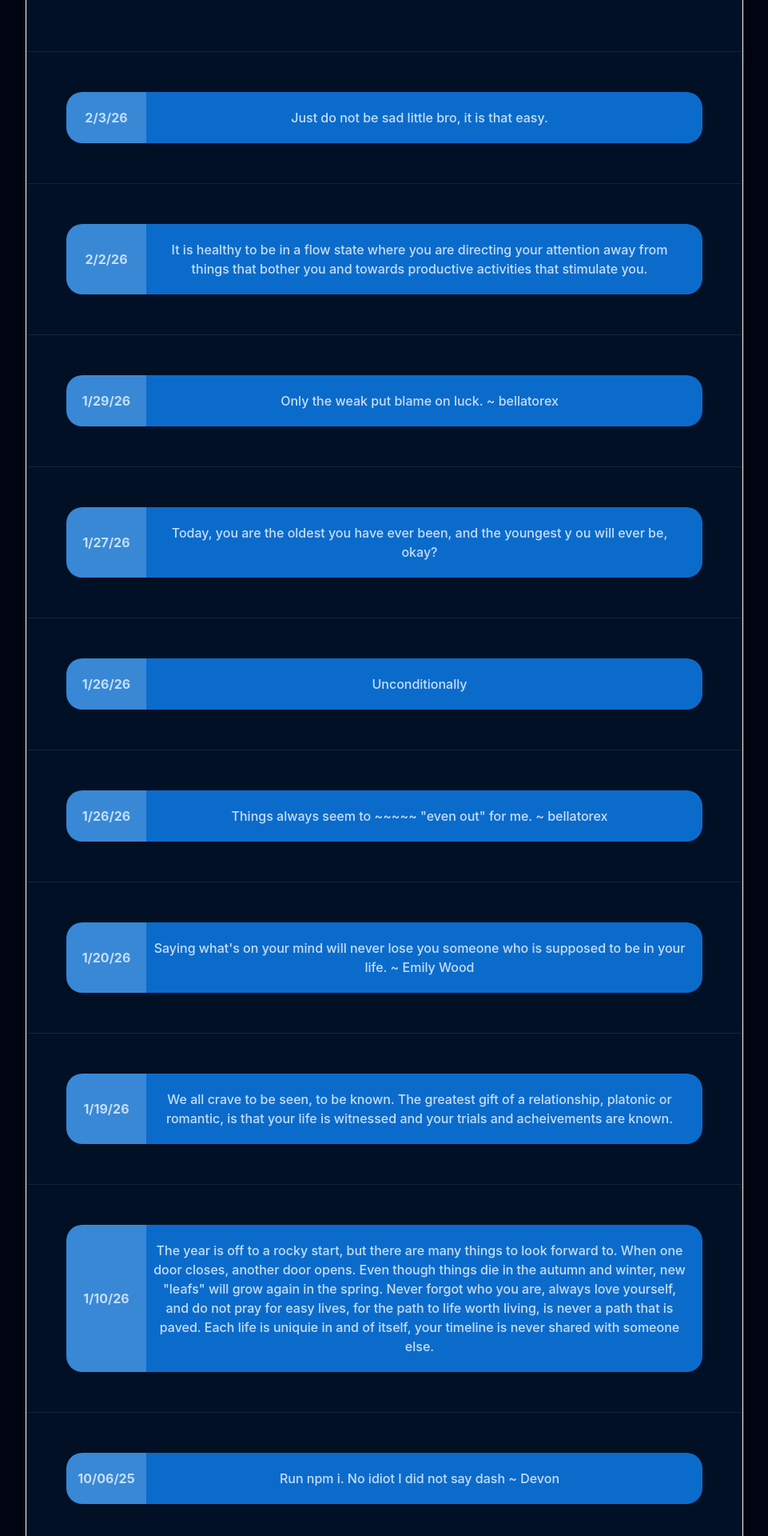
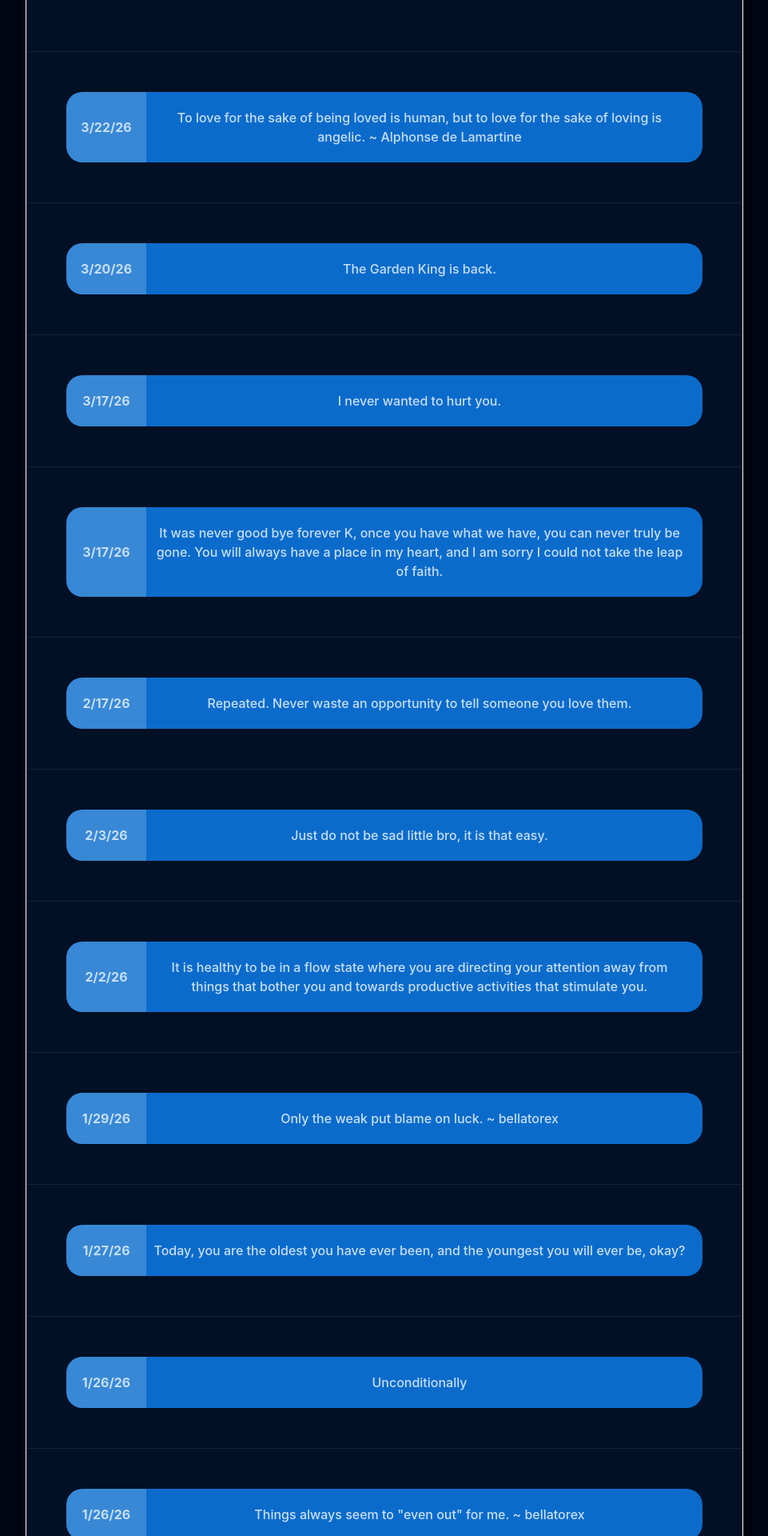
Before and after one commit to theChrisODOM/PoetryPage, a React (Create React App) app: page / in a window 1280 px wide. Shown: the part 600-2520 px from the top of the page at 80% size, without its empty margins (159-1120 px from the left). Built offline with nearby package versions, Linux system fonts and the light colour scheme.

Commit message:
More poems

```diff
--- a/src/PoetryProps.js
+++ b/src/PoetryProps.js
@@ -9,13 +9,18 @@ export function PoetryProps(date, poetry) {
 export function MasterListOfPoetry() {
     const list = []
     list.push(
+        PoetryProps("3/22/26", "To love for the sake of being loved is human, but to love for the sake of loving is angelic. ~  Alphonse de Lamartine"),
+        PoetryProps("3/20/26", "The Garden King is back."),
+        PoetryProps("3/17/26", "I never wanted to hurt you."),
+        PoetryProps("3/17/26", "It was never good bye forever K, once you have what we have, you can never truly be gone.  You will always have a place in my heart, and I am sorry I could not take the leap of faith."),
+        PoetryProps("2/17/26", "Repeated. Never waste an opportunity to tell someone you love them."),
         PoetryProps("2/3/26", "Just do not be sad little bro, it is that easy."),
         PoetryProps("2/2/26", "It is healthy to be in a flow state where you are directing your attention away from things that bother you and towards productive activities that stimulate you."),
         PoetryProps("1/29/26", "Only the weak put blame on luck. ~ bellatorex"),
-        PoetryProps("1/27/26", "Today, you are the oldest you have ever been, and the youngest y ou will ever be, okay?"),
+        PoetryProps("1/27/26", "Today, you are the oldest you have ever been, and the youngest you will ever be, okay?"),
         PoetryProps("1/26/26", "Unconditionally"),
-        PoetryProps("1/26/26", "Things always seem to ~~~~~ \"even out\" for me. ~ bellatorex"),
-        PoetryProps("1/20/26", "Saying what's on your mind will never lose you someone who is supposed to be in your life.  ~ Emily Wood"),
+        PoetryProps("1/26/26", "Things always seem to \"even out\" for me. ~ bellatorex"),
+        PoetryProps("1/20/26", "Repeated. Saying what's on your mind will never lose you someone who is supposed to be in your life.  ~ Emily Wood"),
         PoetryProps("1/19/26", "We all crave to be seen, to be known.  The greatest gift of a relationship, platonic or romantic, is that your life is witnessed and your trials and acheivements are known."),
         PoetryProps("1/10/26", "The year is off to a rocky start, but there are many things to look forward to.  When one door closes, another door opens.  Even though things die in the autumn and winter, new \"leafs\" will grow again in the spring.  Never forgot who you are, always love yourself, and do not pray for easy lives, for the path to life worth living, is never a path that is paved.  Each life is uniquie in and of itself, your timeline is never shared with someone else."),
         PoetryProps("10/06/25", "Run npm i. No idiot I did not say dash ~ Devon"),
@@ -23,8 +28,8 @@ export function MasterListOfPoetry() {
         PoetryProps("4/22/25", "Consider the flowers, they do not try to look right, they just open their petals and loot into the light."),
         PoetryProps("4/20/25", "He is Risen!"),
         PoetryProps("4/10/25", "Goodbye Forever K"),
-        PoetryProps("10/6/24", "That's not even toxic or manipulative, thats very precise linear and honest. ~ Drewbertc."),
-        PoetryProps("10/5/24", "What is your greatest fear is that nont that we are inadequate but that we are powerful beyond measures."),
+        PoetryProps("10/6/24", "That's not even toxic or manipulative, thats very precise linear and honest. ~ Drewbert."),
+        PoetryProps("10/5/24", "What is your greatest fear? is that not that we are inadequate but that we are powerful beyond measures."),
         PoetryProps("9/26/24", "People who were meant to be in your life, will be in your life.  You cannot force your love, and do not give it to those who do not want it  ~ Me."),
         PoetryProps("9/25/24", "Saying what's on your mind will never lose you someone who is supposed to be in your life.  ~ Emily Wood"),
         PoetryProps("9/21/24", "Things are precious because they end."),
@@ -86,7 +91,7 @@ export function MasterListOfPoetry() {
         PoetryProps("6/16/24", "You will find me when you return, even if you are a thousand years late.  ~ Dulce Maria Loynaz"),
         PoetryProps("6/16/24", "I love you, I am waiting for you unbearably. ~ Vladimir Nabokov"),
         PoetryProps("6/16/24", "Even if I see you again, I will never see you again.  ~ Margaret Atwood"),
-        PoetryProps("6/16/24", "Whatever I am you did it/ ~ F Scott Fitzgerald"),
+        PoetryProps("6/16/24", "Whatever I am you did it ~ F Scott Fitzgerald"),
         PoetryProps("6/16/24", "I love you and I always will and I am sorry, what a useless word. ~ Ernest Hemingway"),
         PoetryProps("6/10/24", "If you want to win the lottery, you have to make the money to buy a ticket."),
         PoetryProps("6/9/24", "It is easy to be the best when no one else is playing."),
```
